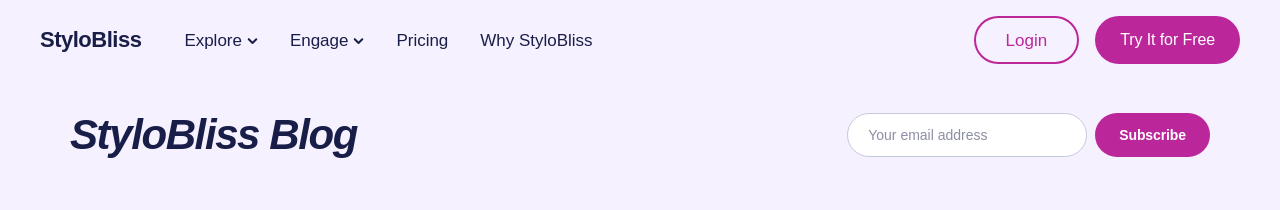
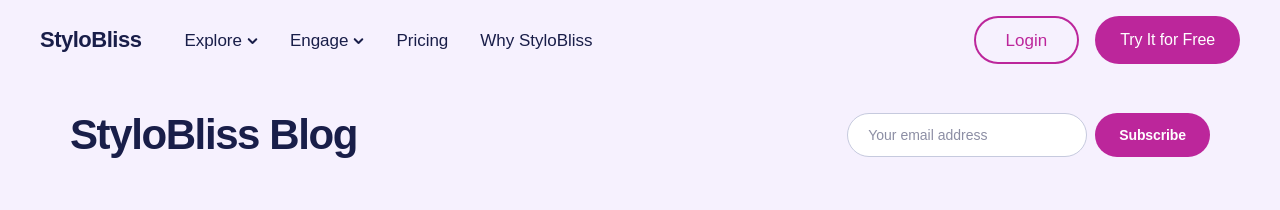
Before and after one commit to digibranders/stylobliss-SAAS-landing-page, a React (Vite) app: page /blog in a window 1280 px wide. Shown: the top 210 px of the page. Built offline with nearby package versions, Linux system fonts and the light colour scheme; a web font is replaced by a local one.

Commit message:
stypes updated

```diff
--- a/src/components/blog-page.tsx
+++ b/src/components/blog-page.tsx
@@ -365,7 +365,7 @@
           <div className="flex flex-col md:flex-row md:items-center justify-between gap-[20px] md:gap-[16px] mb-[36px] md:mb-[60px]">
             <h1
               className="text-[rgb(25,30,73)] text-[30px] md:text-[42px] tracking-[-1px] md:tracking-[-1.4px] leading-[36px] md:leading-[50px]"
-              style={{ fontWeight: 640, fontStyle: 'italic', ...SV }}
+              style={{ fontWeight: 640, fontStyle: 'normal', ...SV }}
             >
               StyloBliss Blog
             </h1>
```
